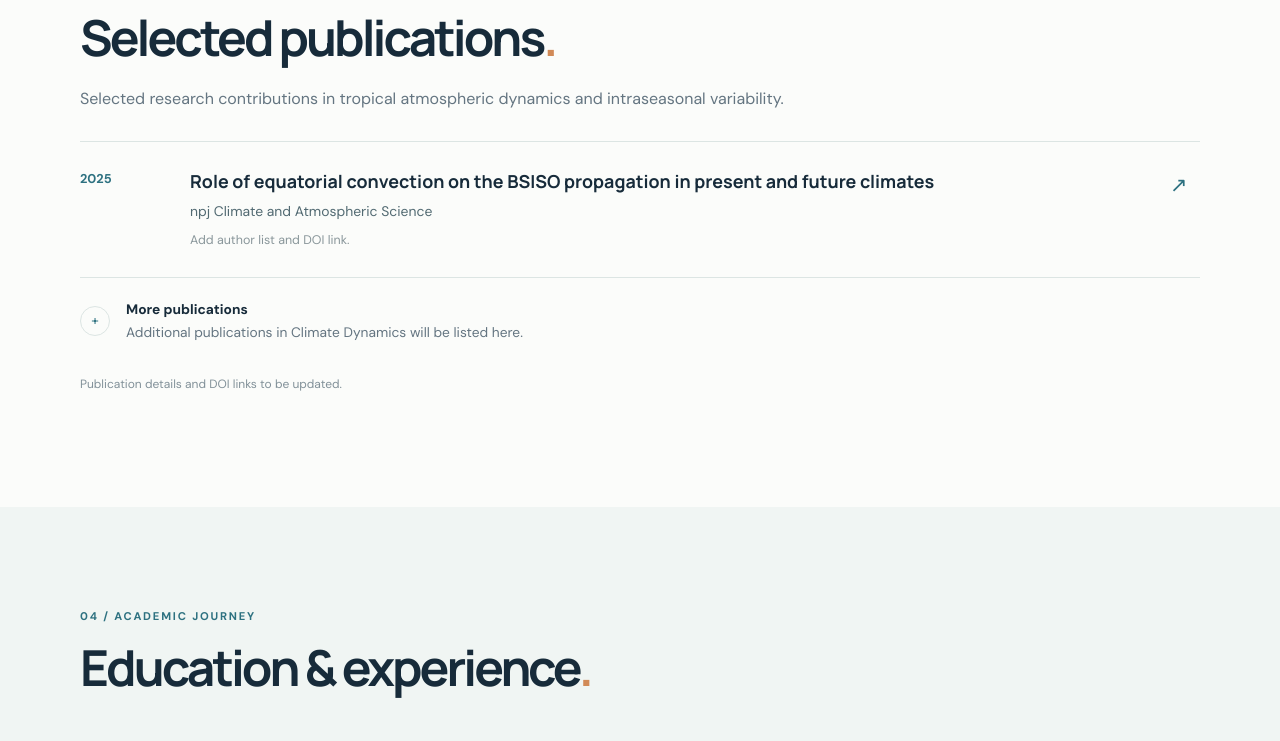
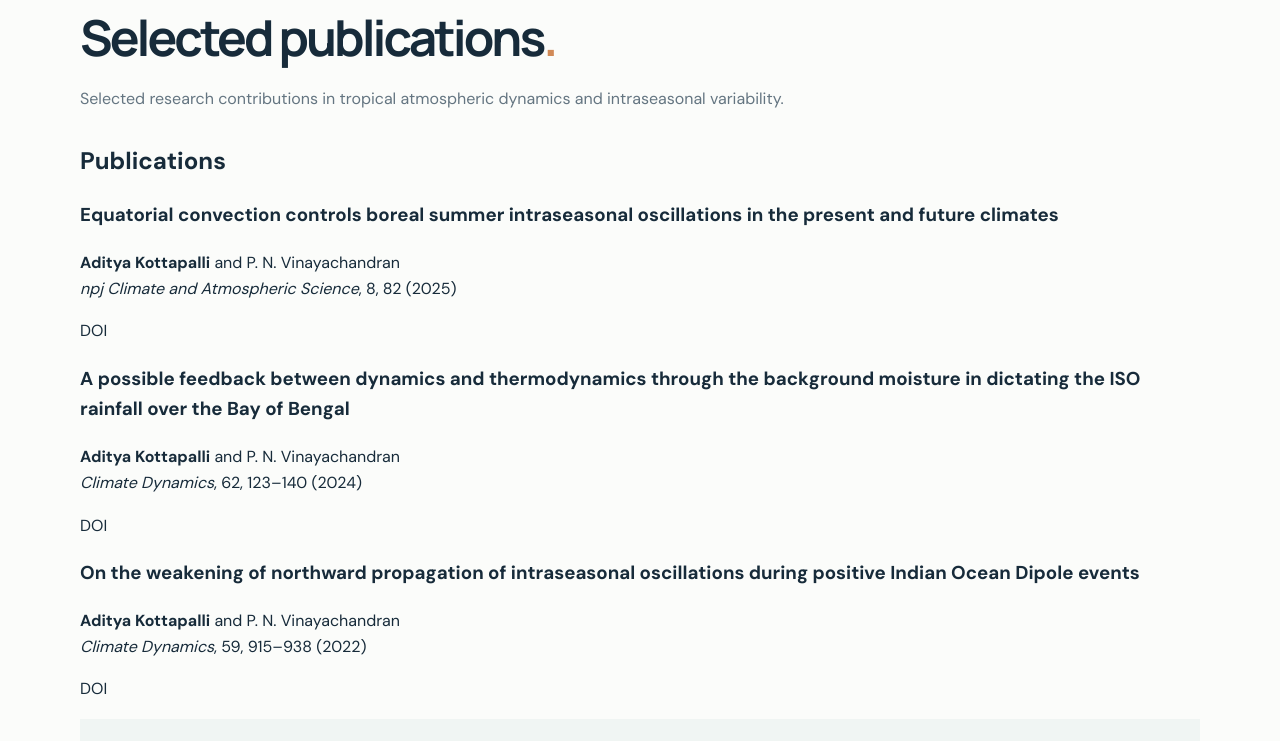
Before and after one commit to adityakott/adityakott.github.io, a plain HTML site: page index.html in a window 1280 px wide. Shown: the part 2402-3143 px from the top of the page. Drawn offline with Linux system fonts and the light colour scheme.

Commit message:
Update index.html

```diff
--- a/index.html
+++ b/index.html
@@ -234,42 +234,61 @@
       dynamics and intraseasonal variability.
     </p>
 
-    <article class="publication">
 
-      <span class="pub-year">2025</span>
+<section id="publications">
+  <h2>Publications</h2>
 
-      <div>
+  <div class="publication-item">
     <h3>
-          Role of equatorial convection on the BSISO propagation
-          in present and future climates
+      Equatorial convection controls boreal summer intraseasonal
+      oscillations in the present and future climates
     </h3>
-
-        <p class="pub-meta">
-          npj Climate and Atmospheric Science
+    <p>
+      <strong>Aditya Kottapalli</strong> and P. N. Vinayachandran
+      <br>
+      <em>npj Climate and Atmospheric Science</em>, 8, 82 (2025)
     </p>
-
-        <p class="pub-note">
-          Add author list and DOI link.
+    <p>
+      <a href="https://doi.org/10.1038/s41612-025-00959-4"
+         target="_blank" rel="noopener noreferrer">DOI</a>
     </p>
   </div>
 
-      <span class="pub-arrow">↗</span>
-
-    </article>
-
-    <div class="publication-placeholder">
-      <span>+</span>
+  <div class="publication-item">
+    <h3>
+      A possible feedback between dynamics and thermodynamics through
+      the background moisture in dictating the ISO rainfall over
+      the Bay of Bengal
+    </h3>
     <p>
-        <strong>More publications</strong><br>
-        Additional publications in Climate Dynamics will be listed here.
+      <strong>Aditya Kottapalli</strong> and P. N. Vinayachandran
+      <br>
+      <em>Climate Dynamics</em>, 62, 123–140 (2024)
+    </p>
+    <p>
+      <a href="https://doi.org/10.1007/s00382-023-06897-2"
+         target="_blank" rel="noopener noreferrer">DOI</a>
     </p>
   </div>
 
-    <p class="muted small-note">
-      Publication details and DOI links to be updated.
+  <div class="publication-item">
+    <h3>
+      On the weakening of northward propagation of intraseasonal
+      oscillations during positive Indian Ocean Dipole events
+    </h3>
+    <p>
+      <strong>Aditya Kottapalli</strong> and P. N. Vinayachandran
+      <br>
+      <em>Climate Dynamics</em>, 59, 915–938 (2022)
     </p>
+    <p>
+      <a href="https://doi.org/10.1007/s00382-022-06164-w"
+         target="_blank" rel="noopener noreferrer">DOI</a>
+    </p>
+  </div>
 
 </section>
+
 
 
   <!-- EDUCATION AND EXPERIENCE -->
```
Lines whose indentation alone changed are shown as unchanged.
